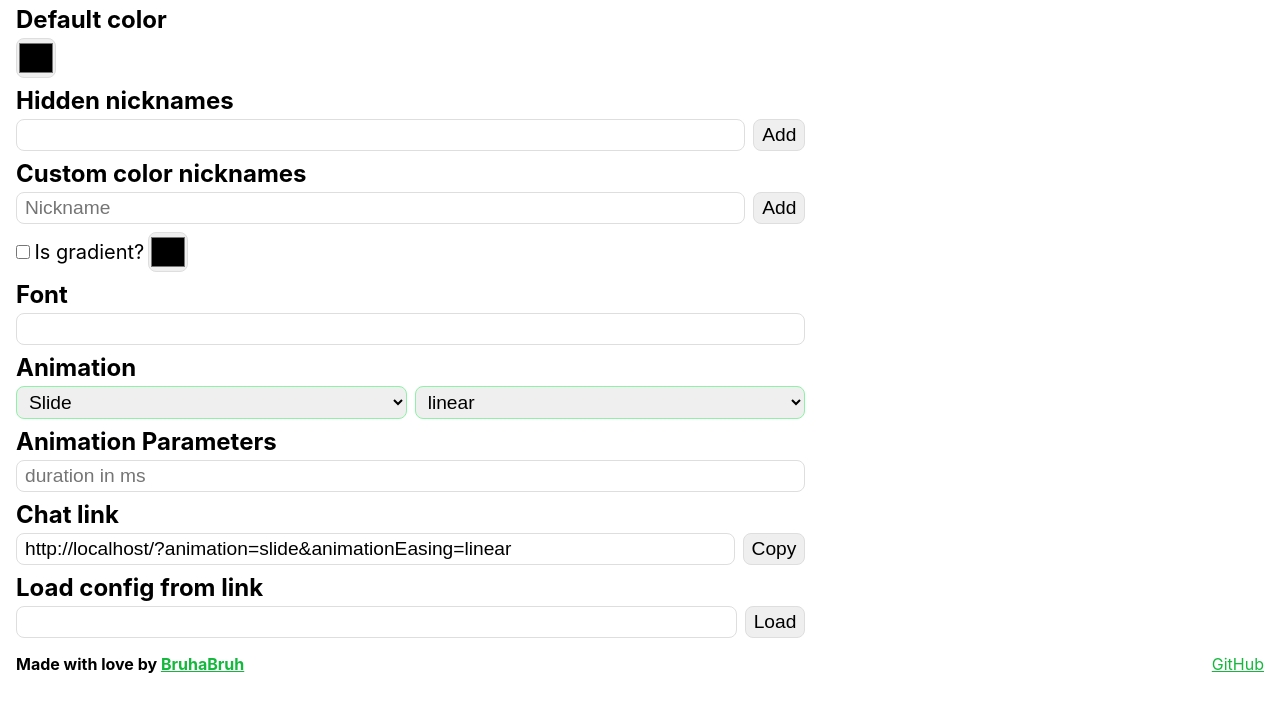
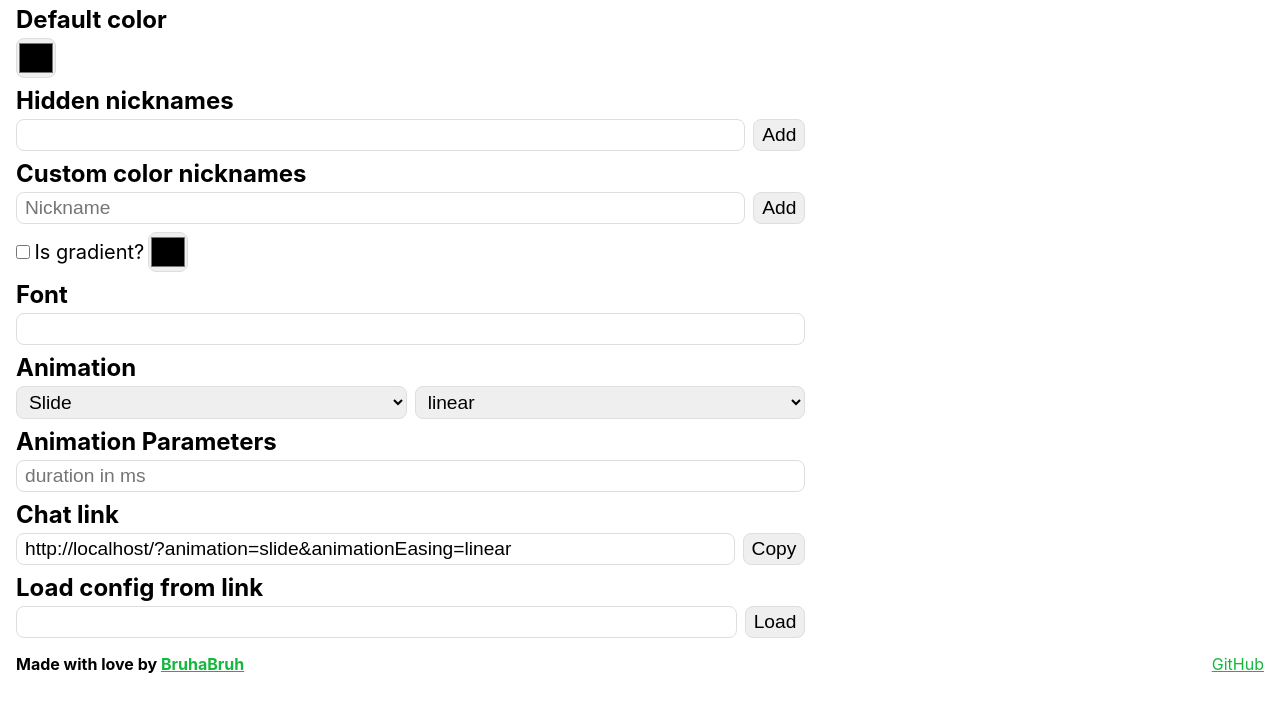
Before and after one commit to AndrewKraevskii/twitch-chat, a Svelte app: page / in a window 1280 px wide. Shown: the part 175-886 px from the top of the page. Built offline with nearby package versions, Linux system fonts and the light colour scheme.

Commit message:
fix select style on focus

```diff
--- a/src/app.css
+++ b/src/app.css
@@ -42,7 +42,7 @@ input[type='checkbox'] {
 }
 
 input:focus,
-select {
+select:focus {
 	border-color: #8cf2a5;
 	outline: none;
 }
```
